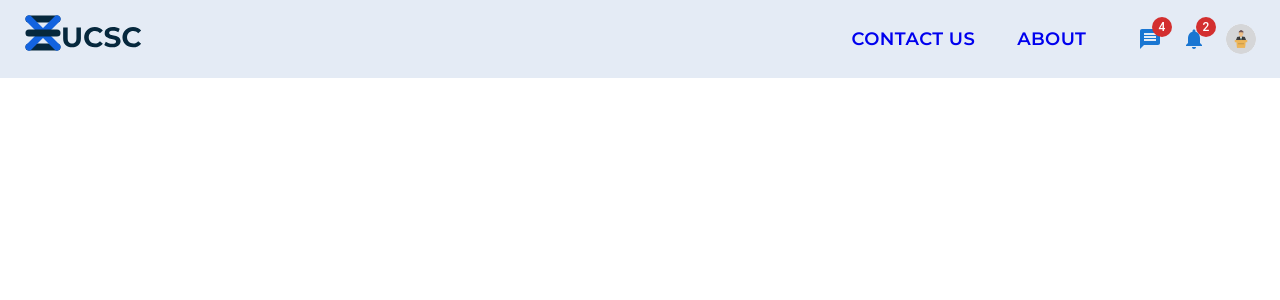
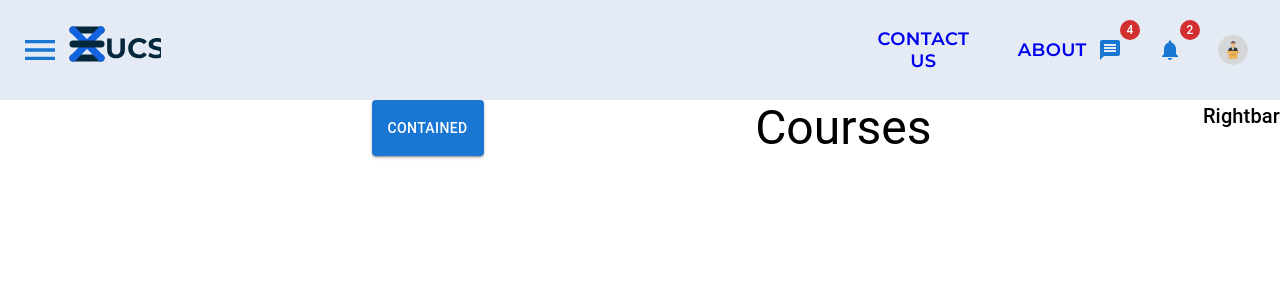
Before and after one commit to Piyu-2018/ucsc_exrms_official, a React (Create React App) app: page /lecturer_assignments in a window 1280 px wide. Shown: the top 300 px of the page. Built offline with nearby package versions, Linux system fonts and the light colour scheme.

Commit message:
commit for sidebar in lecturer

```diff
--- a/package.json
+++ b/package.json
@@ -17,8 +17,11 @@
     "react": "^18.2.0",
     "react-dom": "^18.2.0",
     "react-helmet": "^6.1.0",
+    "react-redux": "^8.0.2",
     "react-router-dom": "^6.3.0",
     "react-scripts": "5.0.1",
+    "redux": "^4.2.0",
+    "redux-thunk": "^2.4.1",
     "styled-components": "^5.3.5",
     "web-vitals": "^2.1.4"
   },
--- /dev/null
+++ b/src/Component/Lecturer/LecAssignmentCourses.js
@@ -0,0 +1,14 @@
+import { Typography } from '@mui/material'
+import React from 'react'
+
+function LecAssignmentCourses() {
+  return (
+    <>
+        <Typography variant='h3'>
+            Courses
+        </Typography>
+    </>
+  )
+}
+
+export default LecAssignmentCourses
--- a/src/Component/Lecturer/LecNavBar.js
+++ b/src/Component/Lecturer/LecNavBar.js
@@ -30,8 +30,9 @@ const Icons = styled(Box)(({ theme }) => ({
 const pages = [<Button><Link to='/Contacts' style={{ textDecoration: 'none' , fontSize: "18px",lineHeight: "22px",fontfamily: 'Montserrat',fontWeight: "600"}}>Contact us</Link></Button>,
                <Button sx={{ marginLeft: "10px"  }}><Link to='/About' style={{ textDecoration: 'none', fontSize: "18px",lineHeight: "22px" ,fontfamily: 'Montserrat',fontWeight: "600"}} >About</Link></Button>];
 
-const LecNavBar = () => {
-const [open, setOpen] = React.useState(false);
+const LecNavBar = (props) => {
+
+
   const [anchorElNav, setAnchorElNav] = React.useState(null);
 
   const handleOpenNavMenu = (event) => {
@@ -42,9 +43,17 @@ const [open, setOpen] = React.useState(false);
     setAnchorElNav(null);
   };
   return (
-    <AppBar position="relative" style={{backgroundColor:"transparent" , color: "green", boxShadow:"0px 0px 0px 0px"}}>
-      <Container maxWidth="xl">
+    <AppBar position="sticky" style={{backgroundColor:"transparent" , color: "green", boxShadow:"0px 0px 0px 0px"}} sx={{ zIndex: (theme) => theme.zIndex.drawer + 1 }}>
+      <Container maxWidth="xl" sx={{bgcolor:"#E4EBF5"}}>
         <Toolbar disableGutters>
+            <IconButton
+                onClick={props.data}
+                aria-label="open drawer"
+                edge="start"
+
+            >
+                <MenuIcon color="primary" sx={{height:"40px", width:"40px"}}/>
+            </IconButton>
           <Typography className='typo'
             variant="h6"
             noWrap
@@ -131,13 +140,19 @@ const [open, setOpen] = React.useState(false);
           </Box>
           <Box sx={{display:"flex", gap:"20px",alignItems: "center"}} >
             <Badge badgeContent={4} color="error">
-                <Message color="primary"/>
-            </Badge>
+                <IconButton>
+                    <Message color="primary"/>
+                </IconButton>
+                </Badge>
             <Badge badgeContent={2} color="error">
-                <Notifications color="primary"/>
-            </Badge>
-            <Avatar sx={{width:30,height:30}} src="./pubImgs/lecturer.png" onClick={(e) => setOpen(true)}/>
-          </Box>
+                <IconButton>
+                    <Notifications color="primary"/>
+                </IconButton>
+                </Badge>
+                <IconButton>
+                    <Avatar sx={{width:30,height:30}} src="./pubImgs/lecturer.png" />
+                </IconButton>
+            </Box>
         </Toolbar>
       </Container>
 
--- /dev/null
+++ b/src/Component/Lecturer/LecRightBar.js
@@ -0,0 +1,17 @@
+import { Box, Typography } from '@mui/material'
+import React from 'react'
+
+function LecRightBar() {
+  return (
+    <>
+        <Box sx={{display:{xs:"none",sm:"none",md:"block"}}}>
+            <Typography variant='h6'>
+                Rightbar
+            </Typography>
+        </Box>
+
+    </>
+  )
+}
+
+export default LecRightBar
--- /dev/null
+++ b/src/pages/Lecturer/LecSidebar.js
@@ -0,0 +1,104 @@
+import { AppBar, Box, Button, Divider, Drawer, List, ListItem, ListItemButton, ListItemIcon, ListItemText, Toolbar, Typography } from '@mui/material'
+import React from 'react'
+import MenuIcon from '@mui/icons-material/Menu';
+import InboxIcon from '@mui/icons-material/MoveToInbox';
+import MailIcon from '@mui/icons-material/Mail';
+import {useState} from 'react'
+import { styled, useTheme } from '@mui/material/styles';
+
+const drawerWidth = 240;
+
+const Main = styled('main', { shouldForwardProp: (prop) => prop !== 'open' })(
+    ({ theme, open }) => ({
+      flexGrow: 1,
+      padding: theme.spacing(3),
+      transition: theme.transitions.create('margin', {
+        easing: theme.transitions.easing.sharp,
+        duration: theme.transitions.duration.leavingScreen,
+      }),
+      marginLeft: `-${drawerWidth}px`,
+      ...(open && {
+        transition: theme.transitions.create('margin', {
+          easing: theme.transitions.easing.easeOut,
+          duration: theme.transitions.duration.enteringScreen,
+        }),
+        marginLeft: 0,
+      }),
+    }),
+  );
+
+
+function LecSidebar(toggle) {
+
+const [open, setOpen] = useState(false);
+
+  const handleDrawerOpen = () => {
+    if(open===true){
+        console.log("Hi");
+        setOpen(false)
+    }else{
+        setOpen(true)
+    }
+  };
+
+// sx={{display:{xs:"none",sm:"none",md:"block"}}}
+
+
+  return (
+    <>
+    <Box sx={{display:"flex", flexDirection:"column", width:"100px" }}>
+
+
+
+
+
+    <Drawer sx={{
+          width: drawerWidth,
+          overflow:"auto",
+          flexShrink: 0,
+          '& .MuiDrawer-paper': {
+            width: drawerWidth,
+            boxSizing: 'border-box',
+          },
+        }}
+        variant="persistent"
+        anchor="left"
+        open={open}>
+      <Toolbar/>
+      <Box sx={{ overflow: 'auto' }}>
+      <List>
+        {['Inbox', 'Starred', 'Send email', 'Drafts'].map((text, index) => (
+          <ListItem key={text} disablePadding>
+            <ListItemButton>
+              <ListItemIcon>
+                {index % 2 === 0 ? <InboxIcon /> : <MailIcon />}
+              </ListItemIcon>
+              <ListItemText primary={text} />
+            </ListItemButton>
+          </ListItem>
+        ))}
+      </List>
+      <Divider />
+      <List>
+        {['All mail', 'Trash', 'Spam'].map((text, index) => (
+          <ListItem key={text} disablePadding>
+            <ListItemButton>
+              <ListItemIcon>
+                {index % 2 === 0 ? <InboxIcon /> : <MailIcon />}
+              </ListItemIcon>
+              <ListItemText primary={text} />
+            </ListItemButton>
+          </ListItem>
+        ))}
+      </List>
+      </Box>
+    </Drawer>
+    </Box>
+    <Button variant="contained" onClick={handleDrawerOpen}>Contained</Button>
+
+    </>
+
+  )
+}
+
+export default LecSidebar
--- a/src/pages/Lecturer/LecturerAssignments.js
+++ b/src/pages/Lecturer/LecturerAssignments.js
@@ -1,18 +1,35 @@
-import { Box } from '@mui/material';
+import { Box, Stack } from '@mui/material';
 import React from 'react';
 import { Helmet } from 'react-helmet';
+import LecAssignmentCourses from '../../Component/Lecturer/LecAssignmentCourses';
 import LecNavBar from '../../Component/Lecturer/LecNavBar';
+import LecRightBar from '../../Component/Lecturer/LecRightBar';
+import LecSidebar from './LecSidebar';
+import {useState} from 'react';
 
 
 function LecturerAssignments() {
+
+
+  const [openB,setOpenB] = useState(false);
+  function toggleSideBar(){
+
+
+  }
   return (
     <>
         {/* <Helmet>
             <style>{'body { background: #E4EBF5 !important; }'}</style>
         </Helmet> */}
-        <Box bgcolor={"#E4EBF5"}>
-            <LecNavBar/>
+        <Box>
+            <LecNavBar props ={toggleSideBar}/>
+            <Stack direction="row" spacing={2} justifyContent="space-between">
+                <LecSidebar/>
+                <LecAssignmentCourses/>
+                <LecRightBar/>
+            </Stack>
         </Box>
+
 
 
     </>
```
Also changed, not shown: src/store.js (added, +18 -0 lines), 1 other file (tests, documents, lock files or other folders).
